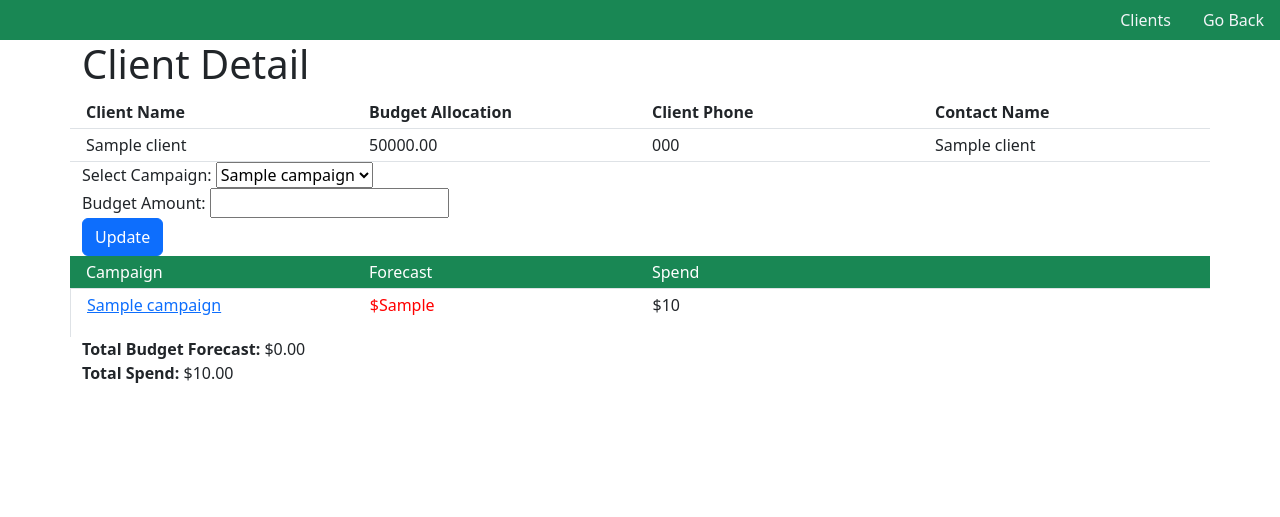
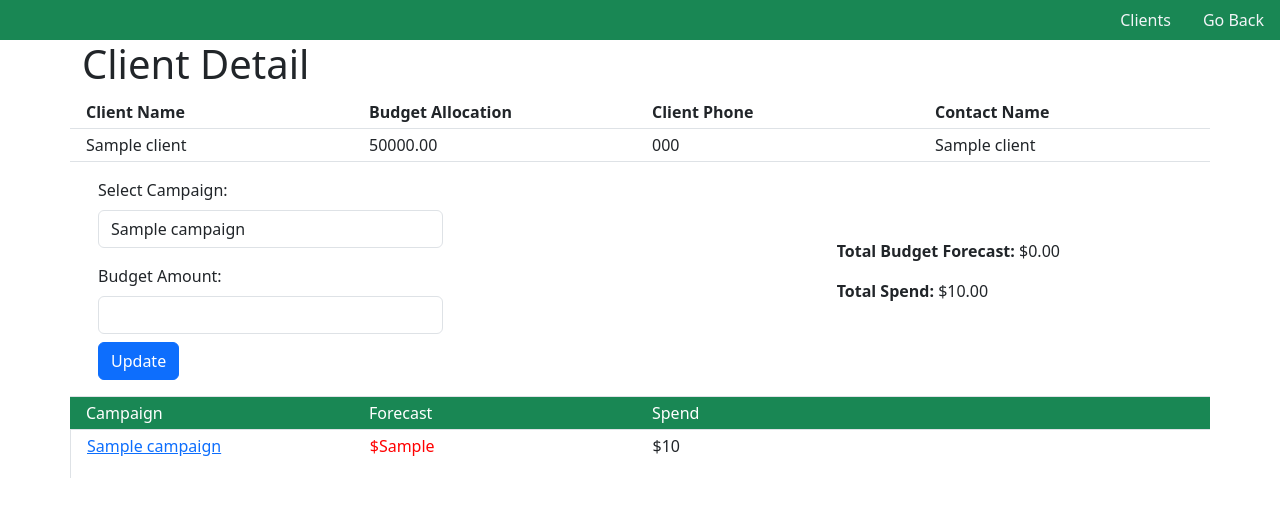
Before and after one commit to wanye71/Budget_Planner, a Django app: template budgetplanner-project/clients/templates/client/client_detail.html in a window 1280 px wide. Shown: the top 517 px of the page. Run offline with Django 5.2, Linux system fonts and the light colour scheme; the template is opened without the code that fills it: most values are stand-ins (such as "Sample title", 1, 10 or a date in 2020); some libraries are stand-ins or nearby versions.

Commit message:
style modifications

```diff
--- a/budgetplanner-project/budgetplanner/static/css/style.css
+++ b/budgetplanner-project/budgetplanner/static/css/style.css
@@ -5,3 +5,8 @@
 .nav-link {
   color: #f2f4f7 !important;
 }
+.align-middle {
+  display: flex;
+  flex-direction: column;
+  justify-content: center;
+}
--- a/budgetplanner-project/clients/templates/client/client_detail.html
+++ b/budgetplanner-project/clients/templates/client/client_detail.html
@@ -34,20 +34,29 @@
         </div>
     </div>
 
-    <form method="post" action="{% url 'update_campaign' %}">
+<div class="row row row-cols-3 border-bottom p-3">
+    <div class="col">
+         <form method="post" action="{% url 'update_campaign' %}">
     {% csrf_token %}
-        <label for="campaign">Select Campaign:</label>
-            <select name="campaign" id="campaign">
+        <label for="campaign" class="form-label">Select Campaign:</label>
+            <select name="campaign" id="campaign" class="form-control mb-3">
                 {% for campaign in campaigns %}
                     <option value="{{ campaign.pk }}">{{ campaign.campaign_name }}</option>
                 {% endfor %}
             </select>
         <div class="form-group">
-            <label for="budget_amount">Budget Amount:</label>
-            <input type="number" name="budget_amount" id="budget_amount" step="0.01">
+            <label for="budget_amount" class="form-label">Budget Amount:</label>
+            <input type="number" name="budget_amount" class="form-control" id="budget_amount" step="0.01">
         </div>
-        <button type="submit" class="btn btn-primary">Update</button>
+        <button type="submit" class="btn btn-primary mt-2">Update</button>
     </form>
+    </div>
+    <div class="col"></div>
+    <div class="col align-middle">
+        <p><strong>Total Budget Forecast: </strong>$<span id="total-budget-forecast">0.00</span></p>
+        <p><strong>Total Spend: </strong>$<span id="total-budget-amount">0.00</span></p>
+    </div>
+</div>
 
     <div class="row row row-cols-4 border-bottom p-1 bg-success">
 
@@ -71,17 +80,7 @@
         <div class="col budget-amount"><p>${{ campaign.budget_amount }}</p> </div>
     </div>
     {% endfor %}
-
-    <div class="row">
-        <div class="col">
-            <strong>Total Budget Forecast: </strong>$<span id="total-budget-forecast">0.00</span>
-        </div>
-    </div>
-    <div class="row">
-        <div class="col">
-            <strong>Total Spend: </strong>$<span id="total-budget-amount">0.00</span>
-        </div>
-    </div>
+    <div class="mb-5"></div>
     {% load static %}
     <script src="{% static 'js/scripts.js' %}"></script>
     {% comment %} <div class="row row row-cols-4 p-1">
```
Also changed, not shown: budgetplanner-project/db.sqlite3.
